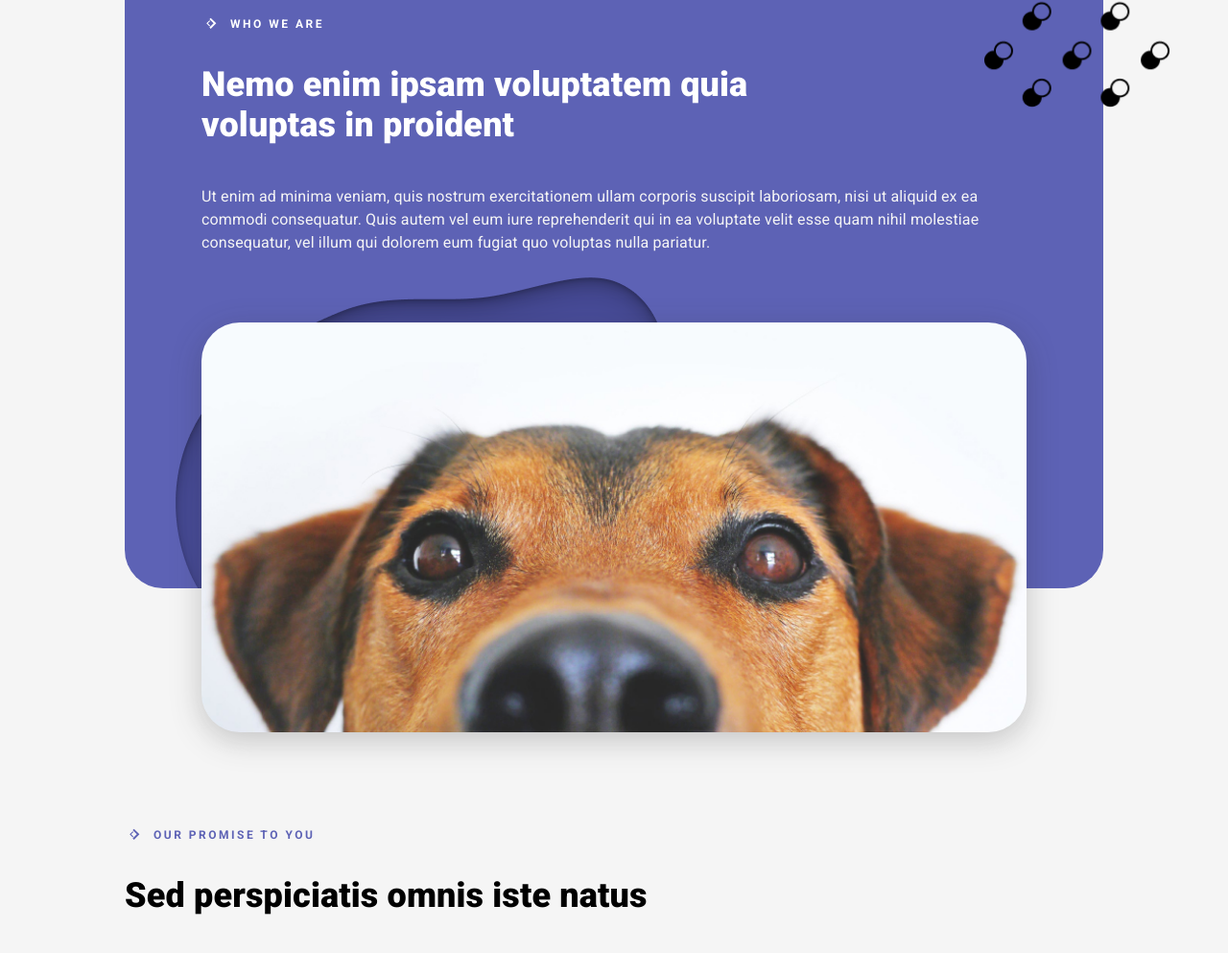
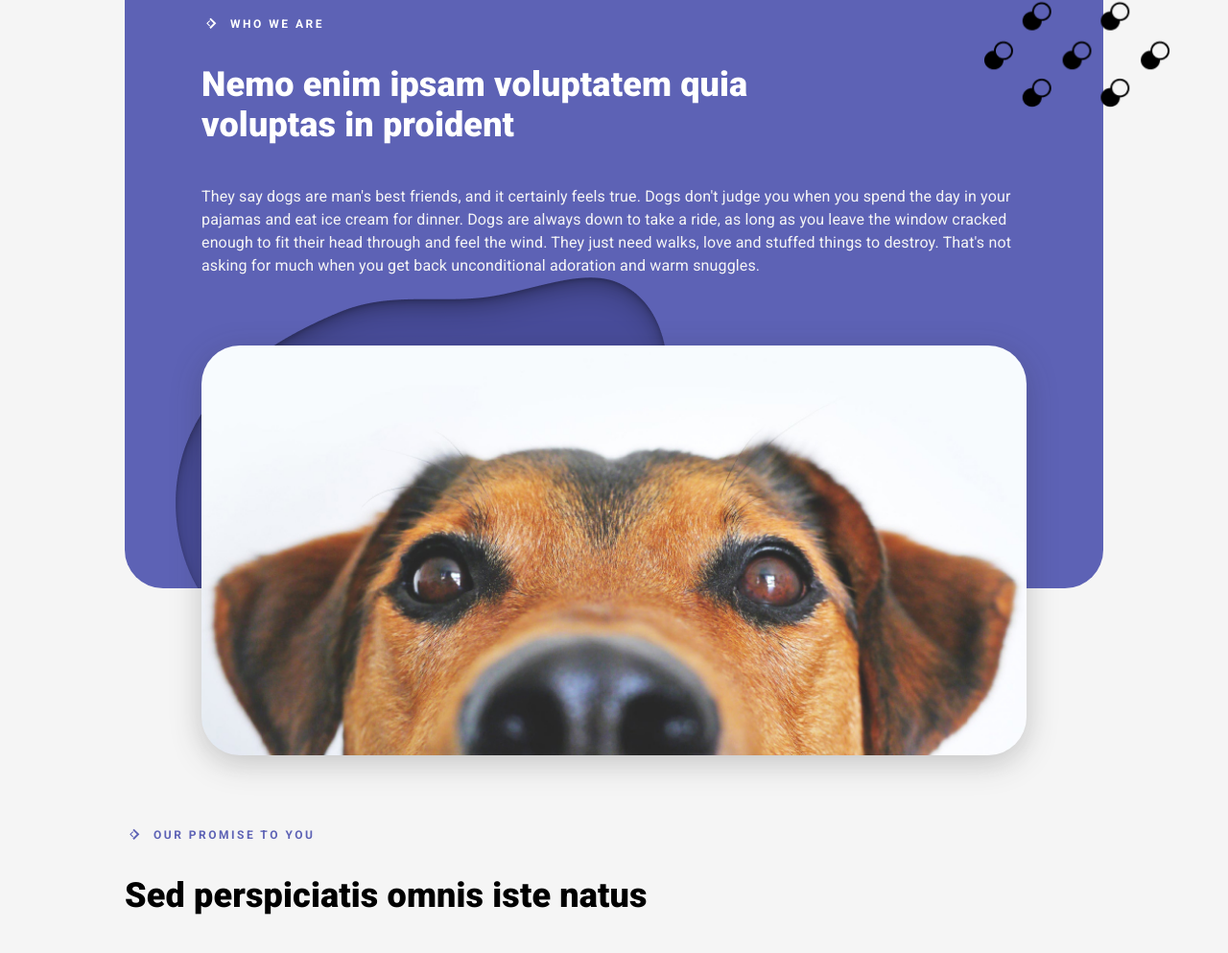
Before and after one commit to E-K8/Git-Github-course, a plain HTML site: page index.html in a window 1280 px wide. Shown: the part 807-1800 px from the top of the page at 96% size. Drawn offline with Linux system fonts and the light colour scheme; files whose address does not match are found by name.

Commit message:
changed p text in text text_white

```diff
--- a/index.html
+++ b/index.html
@@ -60,9 +60,7 @@
                     <span class="h__title">Nemo enim ipsam voluptatem quia<br>voluptas in proident</span>
                 </h2>
                 <p class="text text_white">
-                    Ut enim ad minima veniam, quis nostrum exercitationem ullam corporis suscipit laboriosam, nisi ut
-                    aliquid ex ea commodi consequatur. Quis autem vel eum iure reprehenderit qui in ea voluptate velit
-                    esse quam nihil molestiae consequatur, vel illum qui dolorem eum fugiat quo voluptas nulla pariatur.
+                    They say dogs are man's best friends, and it certainly feels true. Dogs don't judge you when you spend the day in your pajamas and eat ice cream for dinner. Dogs are always down to take a ride, as long as you leave the window cracked enough to fit their head through and feel the wind. They just need walks, love and stuffed things to destroy. That's not asking for much when you get back unconditional adoration and warm snuggles.
                 </p>
                 <img class="block-with-img__img" src="img/dog.jpg" alt="dog">
             </div>
```
